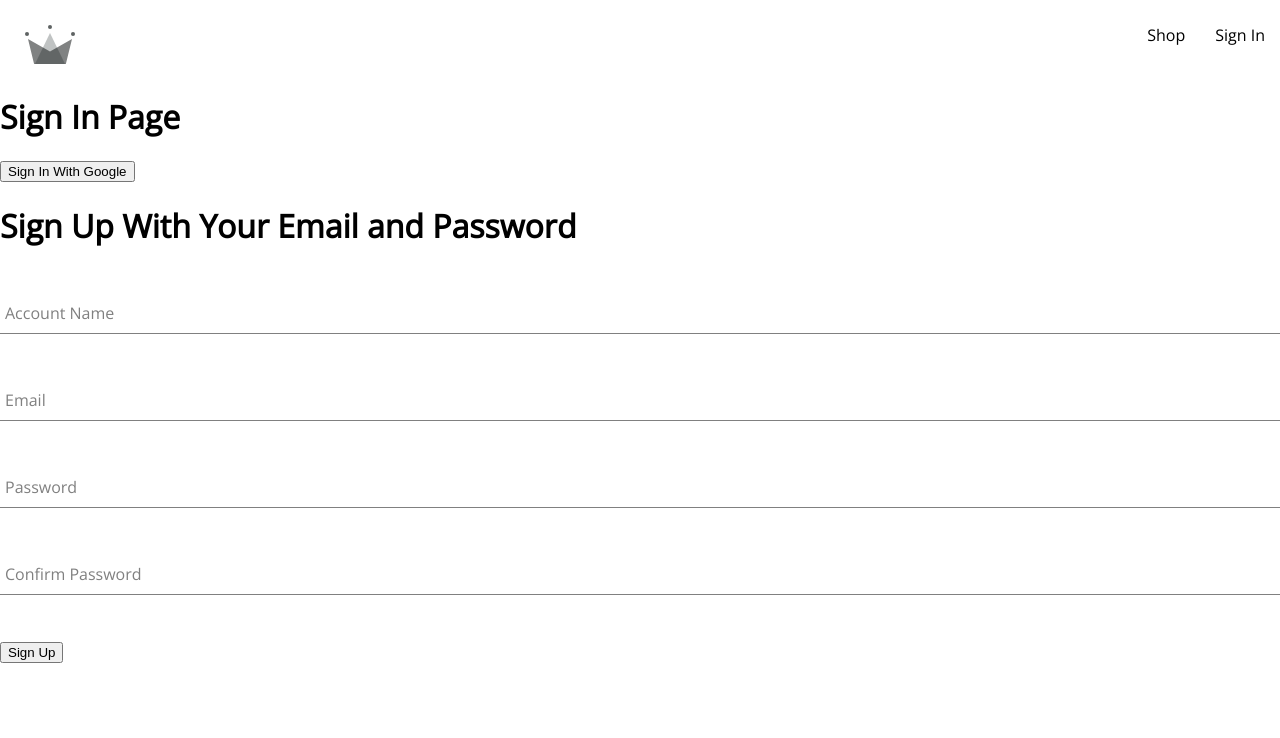
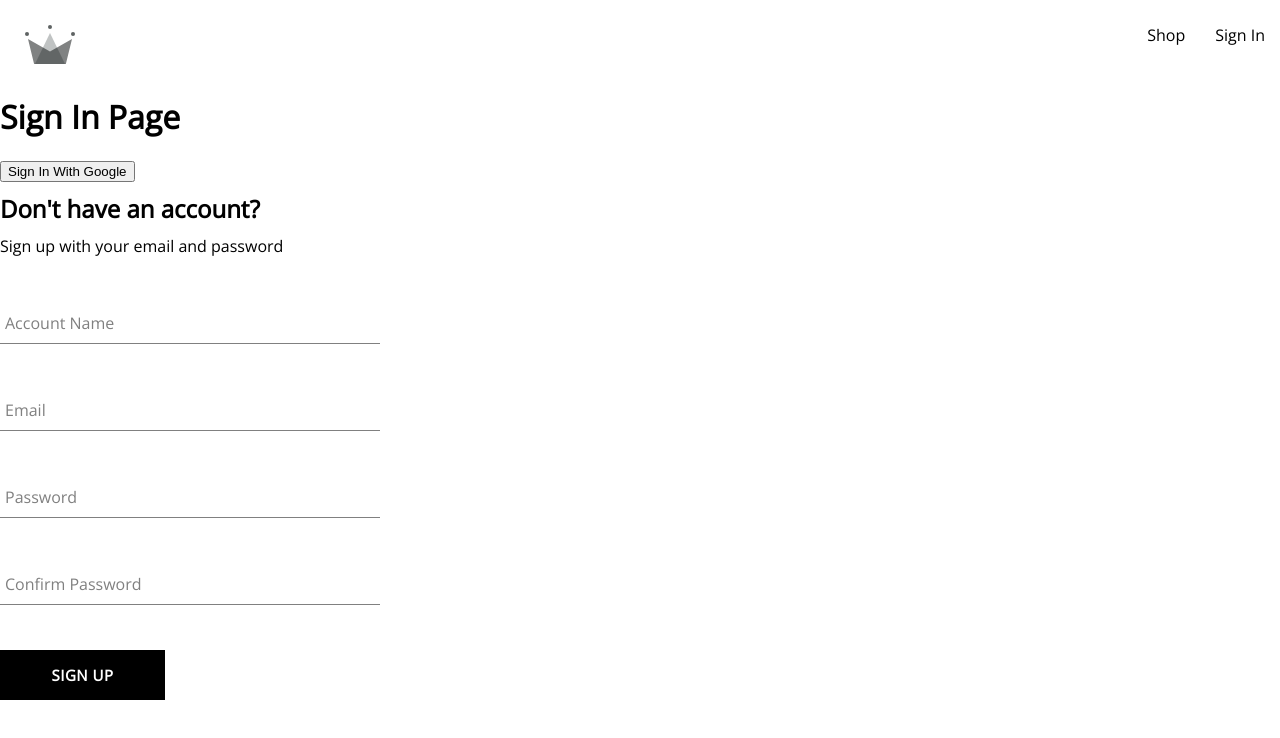
Before and after one commit to tduyphat/Drip_Store_E_Commerce, a React (Create React App) app: page /sign-in in a window 1280 px wide. Shown: the top 738 px of the page. Built offline with nearby package versions, Linux system fonts and the light colour scheme.

Commit message:
add buttons

```diff
--- /dev/null
+++ b/src/components/button/button.component.jsx
@@ -0,0 +1,18 @@
+import './button.styles.scss'
+
+const BUTTON_TYPE_CLASSES = {
+    google: 'google-sign-in',
+    inverted: 'inverted'
+}
+
+const Button = ({ children, buttonType, ...otherProps }) => {
+    return (
+        <button className={`button-container ${BUTTON_TYPE_CLASSES[buttonType]}`}
+            {...otherProps}
+        >
+            {children}
+        </button>
+    )
+}
+
+export default Button;
--- /dev/null
+++ b/src/components/button/button.styles.scss
@@ -0,0 +1,47 @@
+.button-container {
+  min-width: 165px;
+  width: auto;
+  height: 50px;
+  letter-spacing: 0.5px;
+  line-height: 50px;
+  padding: 0 35px 0 35px;
+  font-size: 15px;
+  background-color: black;
+  color: white;
+  text-transform: uppercase;
+  font-family: 'Open Sans', 'sans-serif';
+  font-weight: bolder;
+  border: none;
+  cursor: pointer;
+  display: flex;
+  justify-content: center;
+  transition: all 0.4s;
+
+  &:hover {
+    background-color: white;
+    color: black;
+    border: 1px solid black;
+  }
+
+  &.google-sign-in {
+    background-color: #4285f4;
+    color: white;
+
+    &:hover {
+      background-color: #357ae8;
+      border: none;
+    }
+  }
+
+  &.inverted {
+    background-color: white;
+    color: black;
+    border: 1px solid black;
+
+    &:hover {
+      background-color: black;
+      color: white;
+      border: none;
+    }
+  }
+}
--- a/src/components/category-item/category-item.styles.scss
+++ b/src/components/category-item/category-item.styles.scss
@@ -59,6 +59,7 @@
         background-color: white;
         opacity: 0.7;
         position: absolute;
+        transition: all 0.4s;
 
         h2 {
             font-weight: bold;
--- a/src/components/sign-up-form/sign-up-form.component.jsx
+++ b/src/components/sign-up-form/sign-up-form.component.jsx
@@ -1,11 +1,14 @@
 import { useState } from "react";
 
 import FormInput from "../form-input/form-input.component";
+import Button from "../button/button.component";
 
 import {
     createAuthUserWithEmailAndPassword,
     createUserDocumentFromAuth
 } from "../../utils/firebase/firebase.utils";
+
+import './sign-up-form.styles.scss'
 
 const defaultFormFields = {
     displayName: '',
@@ -53,8 +56,9 @@
     }
 
     return (
-        <div>
-            <h1>Sign Up With Your Email and Password</h1>
+        <div className="sign-up-container">
+            <h2>Don't have an account?</h2>
+            <span>Sign up with your email and password</span>
             <form onSubmit={handleSubmit}>
 
                 <FormInput
@@ -103,7 +107,7 @@
                         value: confirmPassword,
                     }}
                 />
-                <button type='submit'>Sign Up</button>
+                <Button type='submit'>Sign Up</Button>
             </form>
         </div>
     )
--- /dev/null
+++ b/src/components/sign-up-form/sign-up-form.styles.scss
@@ -0,0 +1,9 @@
+.sign-up-container {
+    display: flex;
+    flex-direction: column;
+    width: 380px;
+
+    h2 {
+        margin: 10px 0;
+    }
+}
```
